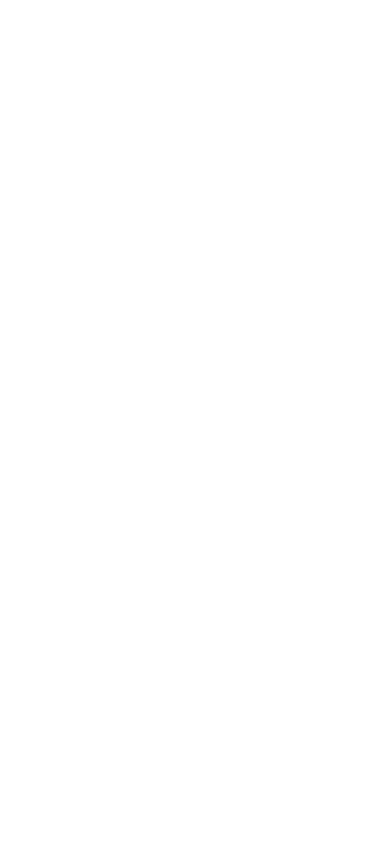
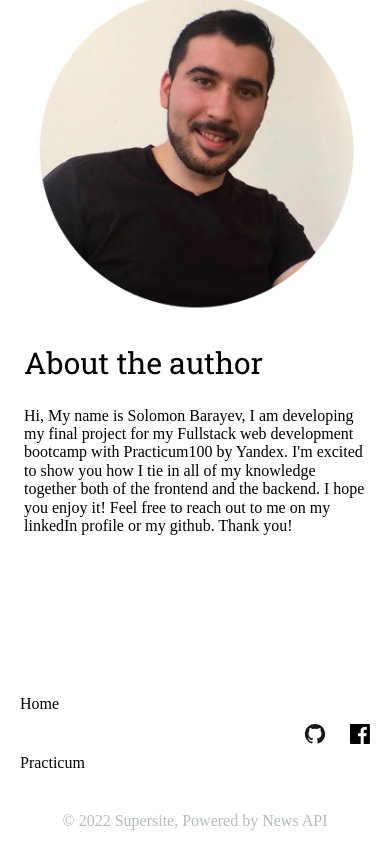
Before and after one commit to solomonbarayev/news-explorer-frontend, a React (Create React App) app: page / in a window 390 px wide. Shown: the part 2045-2909 px from the top of the page. Before the commit the page ends 2029 px from the top, so only its background shows below. Built offline with nearby package versions, Linux system fonts and the light colour scheme; the HTML template or start-up script is replaced by a standard one.

Commit message:
add: about author, footer

```diff
--- a/src/components/AboutAuthor/AboutAuthor.css
+++ b/src/components/AboutAuthor/AboutAuthor.css
@@ -0,0 +1,90 @@
+.about {
+  padding: 80px 20px;
+}
+.about__container {
+  display: flex;
+  flex-direction: row;
+  gap: 50px;
+}
+
+.about__image {
+  width: 100%;
+}
+
+.about__text-container {
+  max-width: 600px;
+  width: 100%;
+  padding-top: 60px;
+  display: flex;
+  flex-direction: column;
+  gap: 24px;
+}
+
+.about__title {
+  font-size: 40px;
+  line-height: 46px;
+  font-family: 'Roboto-slab', serif;
+  font-weight: 400;
+  margin-block-end: 0;
+  margin-block-start: 0;
+}
+
+.about__text {
+  margin-block-start: 0;
+  margin-block-end: 0;
+}
+
+.about__image-container {
+  display: flex;
+  flex-direction: row;
+  align-content: center;
+  align-items: center;
+  max-width: 464px;
+  max-height: 464px;
+}
+
+@media screen and (max-width: 767.98px) {
+  .about {
+    padding: 40px 20px;
+  }
+
+  .about__image-container {
+    max-width: 232px;
+    max-height: 232px;
+  }
+
+  .about__text-container {
+    max-width: 424px;
+    max-height: 424px;
+    width: 100%;
+    padding-top: 0;
+  }
+
+  .about__title {
+    font-size: 30px;
+    line-height: 40px;
+  }
+}
+
+@media screen and (max-width: 620px) {
+  .about {
+    padding: 32px 24px 128px;
+  }
+  .about__container {
+    flex-direction: column;
+    gap: 30px;
+    align-items: center;
+  }
+
+  .about__image-container {
+    max-width: 350px;
+    max-height: 350px;
+  }
+
+  .about__text-container {
+    max-width: 464px;
+    max-height: 464px;
+    width: 100%;
+    padding-top: 0;
+  }
+}
--- a/src/components/AboutAuthor/AboutAuthor.js
+++ b/src/components/AboutAuthor/AboutAuthor.js
@@ -1,8 +1,31 @@
 import './AboutAuthor.css';
 import React from 'react';
+import aboutImage from '../../images/my-profile.png';
 
 const AboutAuthor = () => {
-  return <div>AboutAuthor</div>;
+  return (
+    <section className="about">
+      <div className="section about__container">
+        <div className="about__image-container">
+          <img
+            className="about__image"
+            src={aboutImage}
+            alt="Author's photos"
+          />
+        </div>
+        <div className="about__text-container">
+          <h2 className="about__title">About the author</h2>
+          <p className="about__text">
+            Hi, My name is Solomon Barayev, I am developing my final project for
+            my Fullstack web development bootcamp with Practicum100 by Yandex.
+            I'm excited to show you how I tie in all of my knowledge together
+            both of the frontend and the backend. I hope you enjoy it! Feel free
+            to reach out to me on my linkedIn profile or my github. Thank you!
+          </p>
+        </div>
+      </div>
+    </section>
+  );
 };
 
 export default AboutAuthor;
--- a/src/components/App/App.js
+++ b/src/components/App/App.js
@@ -7,16 +7,12 @@
 import Footer from '../Footer/Footer';
 import SavedNews from '../SavedNews/SavedNews';
 
-import { useIsHome } from '../../contexts/IsHomeContext';
-
 function App() {
-  const { isHome } = useIsHome();
-
   return (
     <div className="App">
       <Switch>
         <Route exact path="/">
-          <Main isHome={isHome} />
+          <Main />
         </Route>
         <Route path="/saved-news">
           <SavedNews />
--- a/src/components/Footer/Footer.css
+++ b/src/components/Footer/Footer.css
@@ -0,0 +1,80 @@
+.footer__container {
+  display: flex;
+  flex-direction: row;
+  justify-content: space-between;
+  padding: 32px 20px;
+  box-sizing: border-box;
+}
+
+.footer__copyright-container {
+  display: flex;
+  flex-direction: row;
+  align-items: center;
+}
+.footer__copyrights {
+  margin-block-start: 0;
+  margin-block-end: 0;
+  color: rgba(182, 188, 191, 1);
+  font-size: 16px;
+  line-height: 22px;
+}
+
+.footer__nav {
+  display: flex;
+  gap: 40px;
+}
+
+.footer__list {
+  display: flex;
+  list-style: none;
+  gap: 40px;
+  margin-block-start: 0;
+  margin-block-end: 0;
+  margin-inline-start: 0px;
+  margin-inline-end: 0px;
+  padding-inline-start: 0;
+}
+
+.footer__link {
+  text-decoration: none;
+  color: #000000;
+}
+
+.footer__social {
+  display: flex;
+  list-style: none;
+  gap: 24px;
+  margin-block-start: 0;
+  margin-block-end: 0;
+  margin-inline-start: 0px;
+  margin-inline-end: 0px;
+  padding-inline-start: 0;
+  align-items: center;
+}
+
+.footer__icon {
+  display: block;
+}
+
+@media screen and (max-width: 768px) {
+  .footer__container {
+    flex-direction: column;
+  }
+  .footer__menu {
+    order: 1;
+  }
+  .footer__nav {
+    justify-content: space-between;
+  }
+  .footer__copyright-container {
+    order: 2;
+    flex-direction: column;
+    padding-top: 38px;
+  }
+}
+
+@media screen and (max-width: 420px) {
+  .footer__list {
+    flex-direction: column;
+  }
+}
--- a/src/components/Footer/Footer.js
+++ b/src/components/Footer/Footer.js
@@ -1,8 +1,73 @@
 import React from 'react';
+import { Link } from 'react-router-dom';
 import './Footer.css';
+import fbIcon from '../../images/facebook_icon.svg';
+import ghIcon from '../../images/github_icon.svg';
 
 const Footer = () => {
-  return <footer className="footer">footer</footer>;
+  //get current year
+  const year = new Date().getFullYear();
+
+  return (
+    <footer className="footer">
+      <div className="section footer__container">
+        <div className="footer__copyright-container">
+          <span className="footer__copyrights">
+            © {new Date().getFullYear()} Supersite, Powered by News API
+          </span>
+        </div>
+        <div className="footer__menu">
+          <nav className="footer__nav">
+            <ul className="footer__list">
+              <li className="footer__list-item">
+                <Link to="/" className="footer__link">
+                  Home
+                </Link>
+              </li>
+              <li className="footer__list-item">
+                <a
+                  href="https://practicum.yandex.com/"
+                  className="footer__link"
+                >
+                  Practicum
+                </a>
+              </li>
+            </ul>
+            <ul className="footer__social">
+              <li className="footer__social-icon">
+                <a
+                  href="https://github.com/solomonbarayev/</li>"
+                  className="footer__link"
+                  target="_blank"
+                  rel="noreferrer"
+                >
+                  <img
+                    src={ghIcon}
+                    alt="github icon"
+                    className="footer__icon"
+                  />
+                </a>
+              </li>
+              <li className="footer__social-icon">
+                <a
+                  href="https://www.facebook.com/solomon.barayev.7"
+                  className="footer__link"
+                  target="_blank"
+                  rel="noreferrer"
+                >
+                  <img
+                    src={fbIcon}
+                    alt="facebook icon"
+                    className="footer__icon"
+                  />
+                </a>
+              </li>
+            </ul>
+          </nav>
+        </div>
+      </div>
+    </footer>
+  );
 };
 
 export default Footer;
--- a/src/components/NewsCardList/NewsCardList.css
+++ b/src/components/NewsCardList/NewsCardList.css
@@ -1,6 +1,6 @@
 .newsCardList {
   display: grid;
-  grid-template-columns: repeat(auto-fit, minmax(224px, 1fr));
+  grid-template-columns: repeat(auto-fit, minmax(218px, 1fr));
   grid-gap: 16px;
   margin: 0 auto;
   margin-block-start: 0;
```
Also changed, not shown: src/images/my-profile.png (added).
